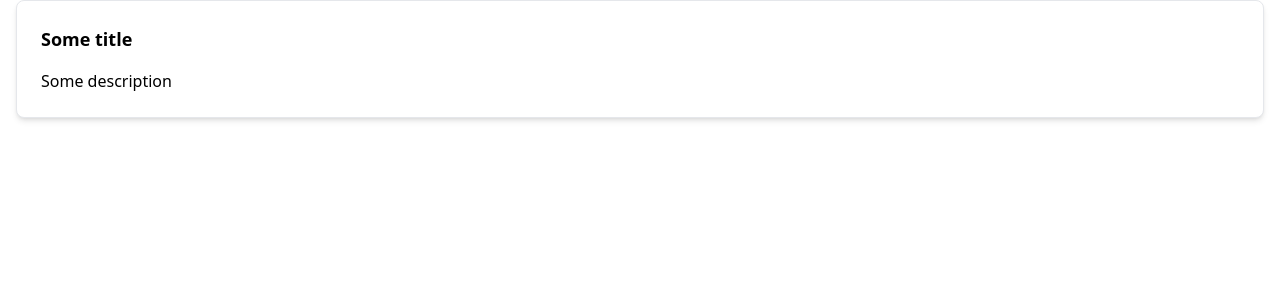
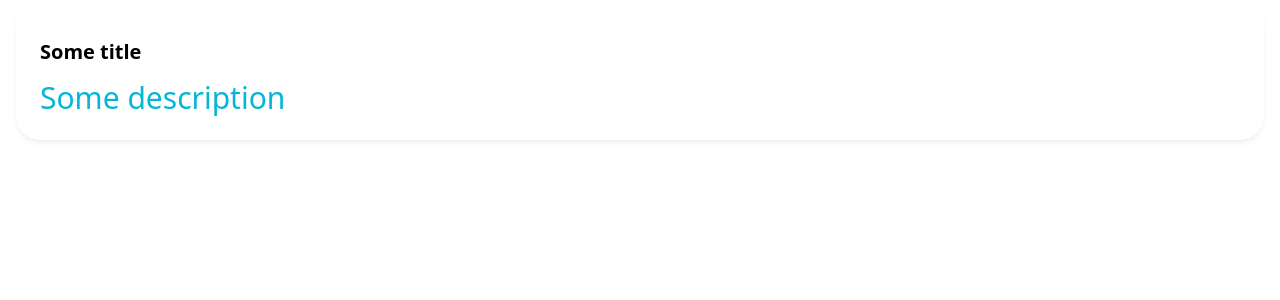
Before and after one commit to Artem-Zhuravlev/citrus-dev-test, a Vue app: page / in a window 1280 px wide. Shown: the top 300 px of the page. Built offline with nearby package versions, Linux system fonts and the light colour scheme.

Commit message:
feat(base-card): update styles

```diff
--- a/src/components/shared/cards/BaseCard.vue
+++ b/src/components/shared/cards/BaseCard.vue
@@ -1,7 +1,7 @@
 <template>
   <article class="card">
     <h3 class="card-title">{{ title }}</h3>
-    <p>{{ description }}</p>
+    <p class="card-description">{{ description }}</p>
   </article>
 </template>
 
@@ -14,12 +14,16 @@ const props = defineProps({
 
 <style>
 .card {
-  @apply bg-white border border-gray-200 rounded-lg shadow-md p-6;
+  @apply bg-white p-6 rounded-3xl shadow-md shadow-gray-900/5;
 }
 .card-title {
-  @apply text-lg font-bold mb-4;
+  @apply mt-4 mb-4 text-xl font-semibold leading-6;
 }
 .card-button {
   @apply bg-blue-500 hover:bg-blue-700 text-white font-bold py-2 px-4 rounded mt-4;
 }
+
+.card-description {
+  @apply text-3xl text-cyan-500;
+}
 </style>
```
